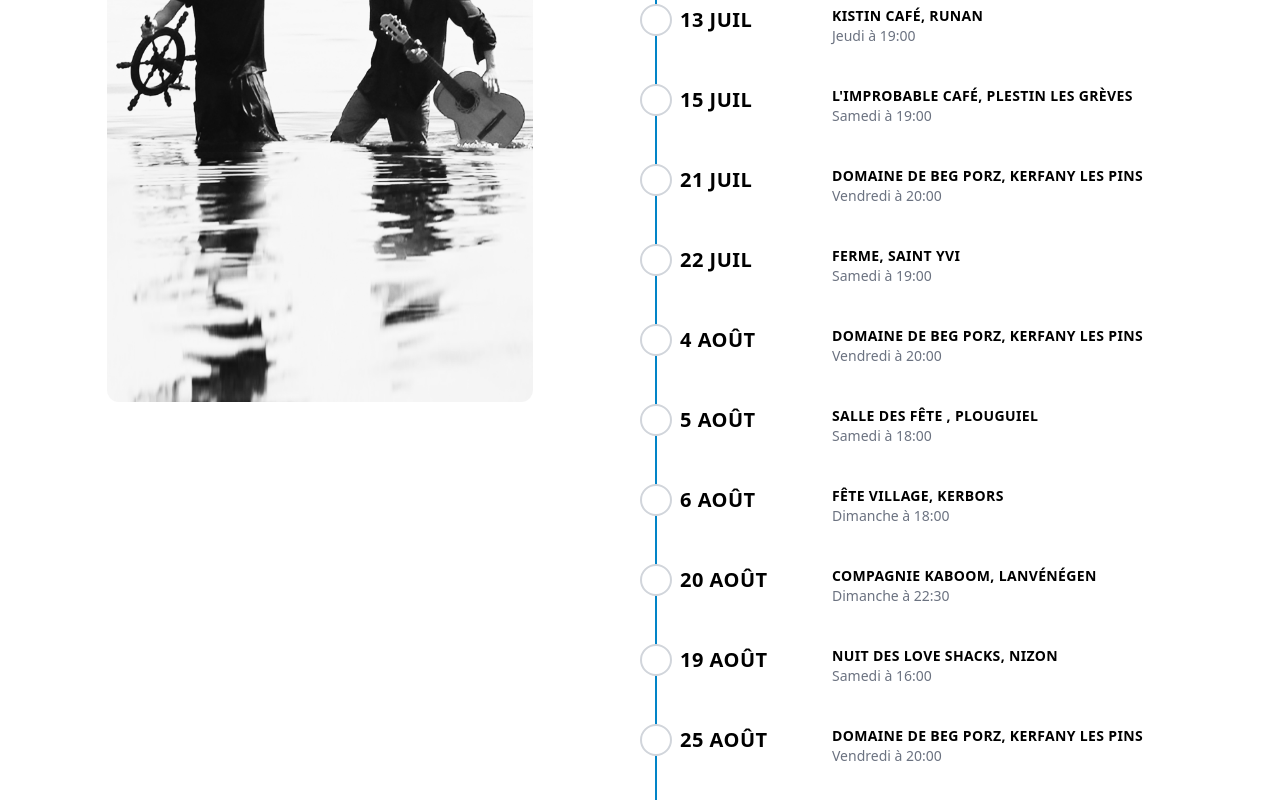
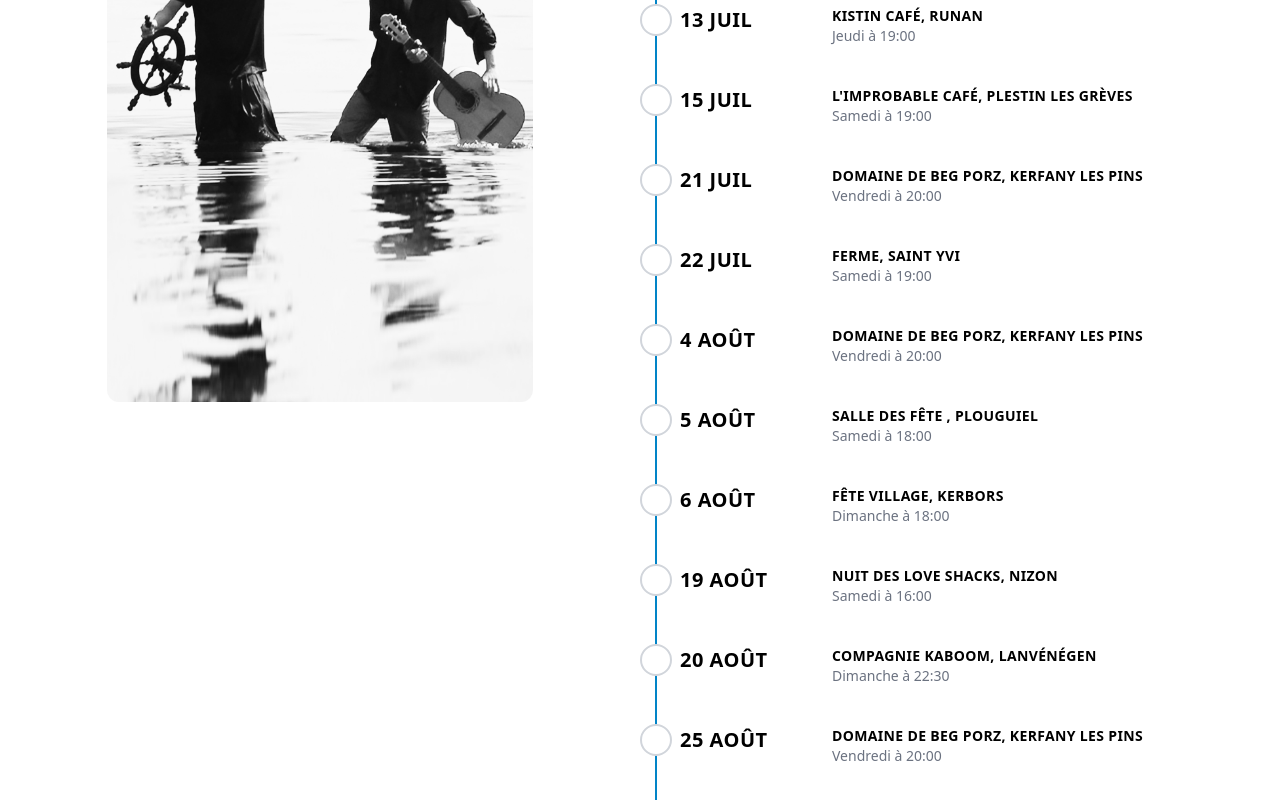
Before and after one commit to AlexandreKempf/en-tete-a-texte, a SvelteKit app: page /concerts in a window 1280 px wide. Shown: the part 366-1166 px from the top of the page. Built offline with nearby package versions, Linux system fonts and the light colour scheme.

Commit message:
Update +page.svelte

```diff
--- a/src/routes/concerts/+page.svelte
+++ b/src/routes/concerts/+page.svelte
@@ -45,13 +45,14 @@
 			place: "Fête Village, Kerbors"
 		},
 		{
+			date: new Date(2023, 7, 19, 16, 0),
+			place: "Nuit des love shacks, Nizon"
+		},
+		{
 			date: new Date(2023, 7, 20, 22, 30),
 			place: "Compagnie Kaboom, Lanvénégen"
 		},
-		{
-			date: new Date(2023, 7, 19, 16, 0),
-			place: "Nuit des love shacks, Nizon"
-		},
+
 		{
 			date: new Date(2023, 7, 25, 20, 0),
 			place: "Domaine de Beg Porz, Kerfany Les Pins"
```
